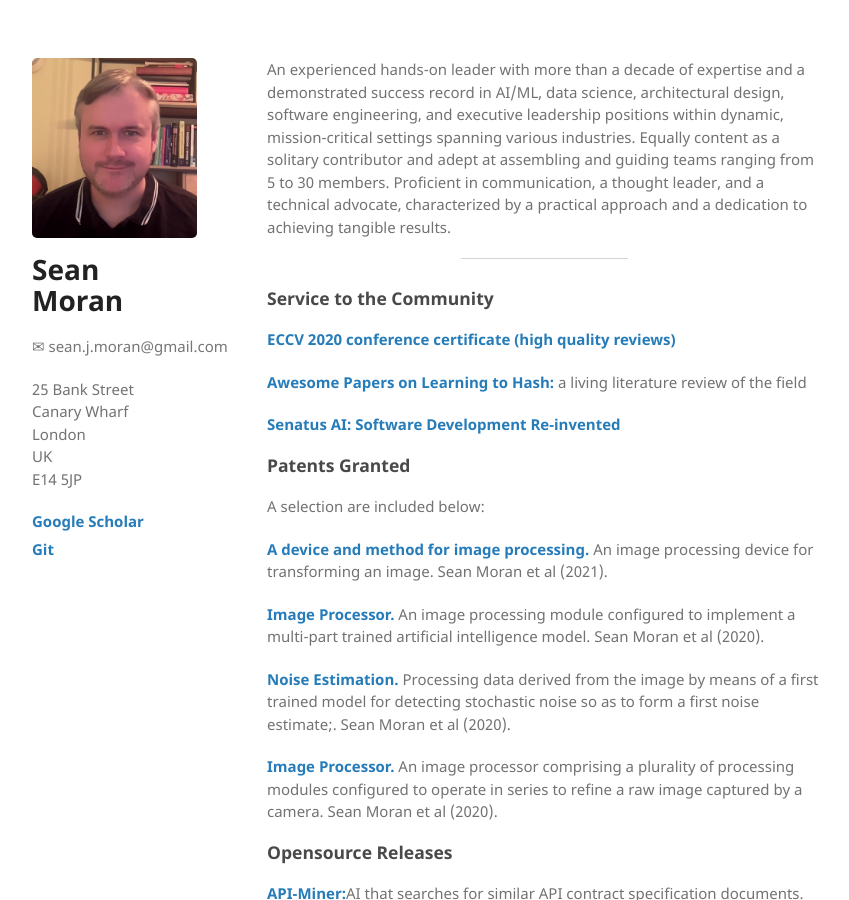
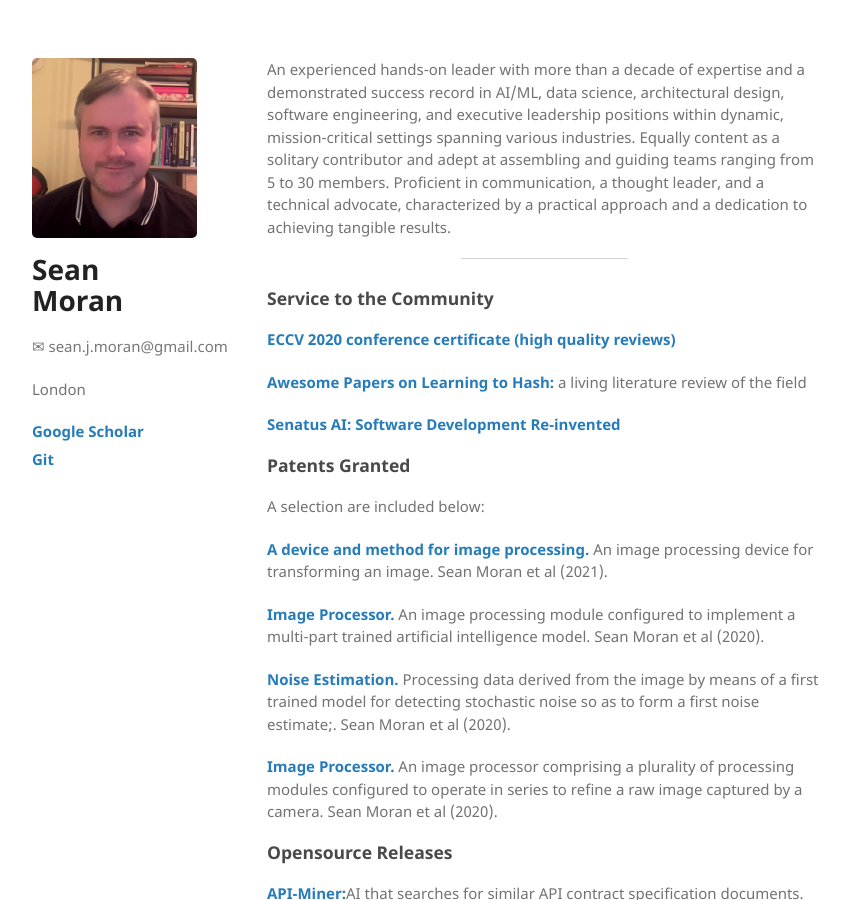
Before and after one commit to sjmoran/sjmoran.github.io, a Jekyll site: the page built from index.html, in a window 1280 px wide and 900 px high. Shown: the whole window, without its empty margins (26-875 px from the left). Built offline with Jekyll 4.4.1, drawn with Linux system fonts in a browser that asks for light colours.

Commit message:
Update default.html

```diff
--- a/_layouts/default.html
+++ b/_layouts/default.html
@@ -53,11 +53,7 @@ setTimeout(ldinsp, 0);
         <h1>{{ site.title | default: site.github.repository_name }}</h1>
         <p class="addr">&#x2709;&nbsp;&#115;&#101;&#097;&#110;&#046;&#106;&#046;&#109;&#111;&#114;&#097;&#110;&#064;&#103;&#109;&#097;&#105;&#108;&#046;&#099;&#111;&#109;</p>
         <p>
-        25 Bank Street<br/>
-        Canary Wharf<br/>
         London<br/>
-        UK<br/>
-        E14 5JP
         </p>
 		<p class="link"><b><a target="_blank" href="https://scholar.google.com/citations?user=nbw0rIUAAAAJ&hl=en">Google Scholar</a></b></p>
         <p class="link">
```
